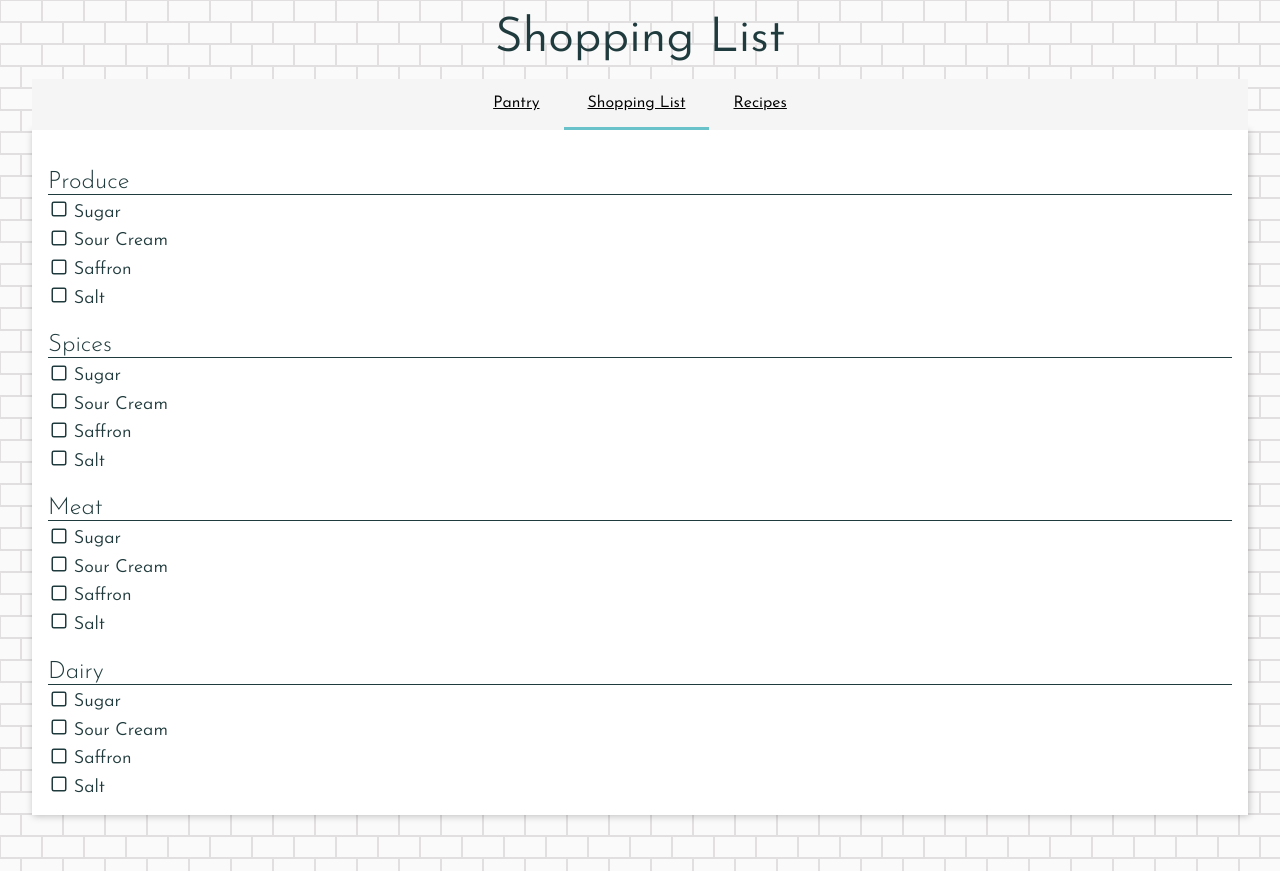
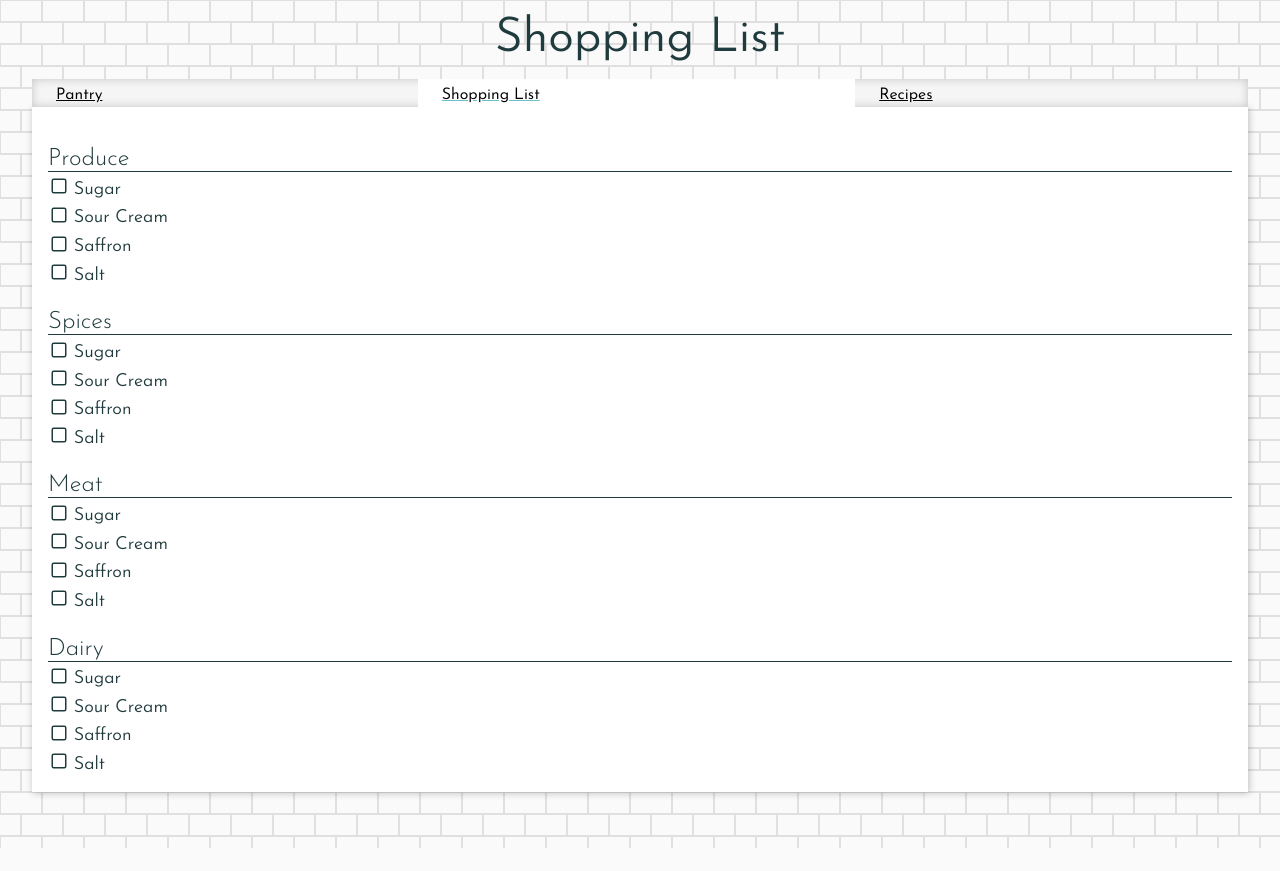
Before and after one commit to wingmatt/kitchensyncc, a Next.js app: page /list in a window 1280 px wide. After the commit the page ends 848 px from the top, so only its background shows below. Built offline with nearby package versions, Linux system fonts and the light colour scheme.

Commit message:
Change menu design to look like tabs

```diff
--- a/styles/globals.css
+++ b/styles/globals.css
@@ -62,25 +62,27 @@ main {
 
 nav {
   display: flex;
-  justify-content: center;
+  justify-content: space-between;
   align-items: center;
   background: whitesmoke;
   position: sticky;
   top: 0;
   width: 95vw;
   font-weight: 500;
+  box-shadow:inset 0 0 10px rgba(0, 0, 0, .2);
 }
 nav a {
-  padding: 1em 1.5em;
+  flex: 1 0 auto;
+  padding: .5em 1.5em .25em;
   font-weight: 370;
   text-decoration: underline;
-  border-width: 0 0 3px 0;
-  border-color: transparent;
-  border-style: solid;
+
 }
 
 nav a.active {
-  border-color: var(--highlight);
+  text-decoration-color: var(--highlight);
+  background: white;
+  box-shadow: none;
 }
 
 figure {
```
